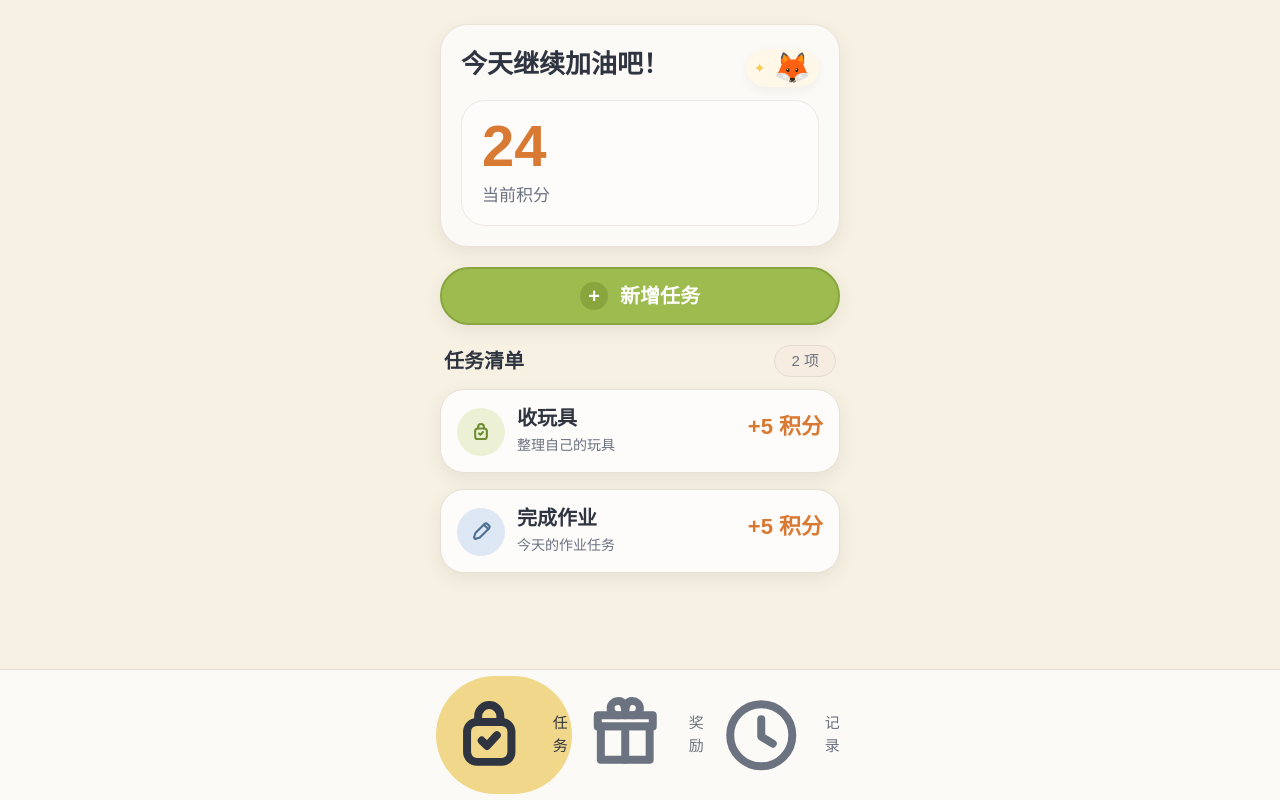
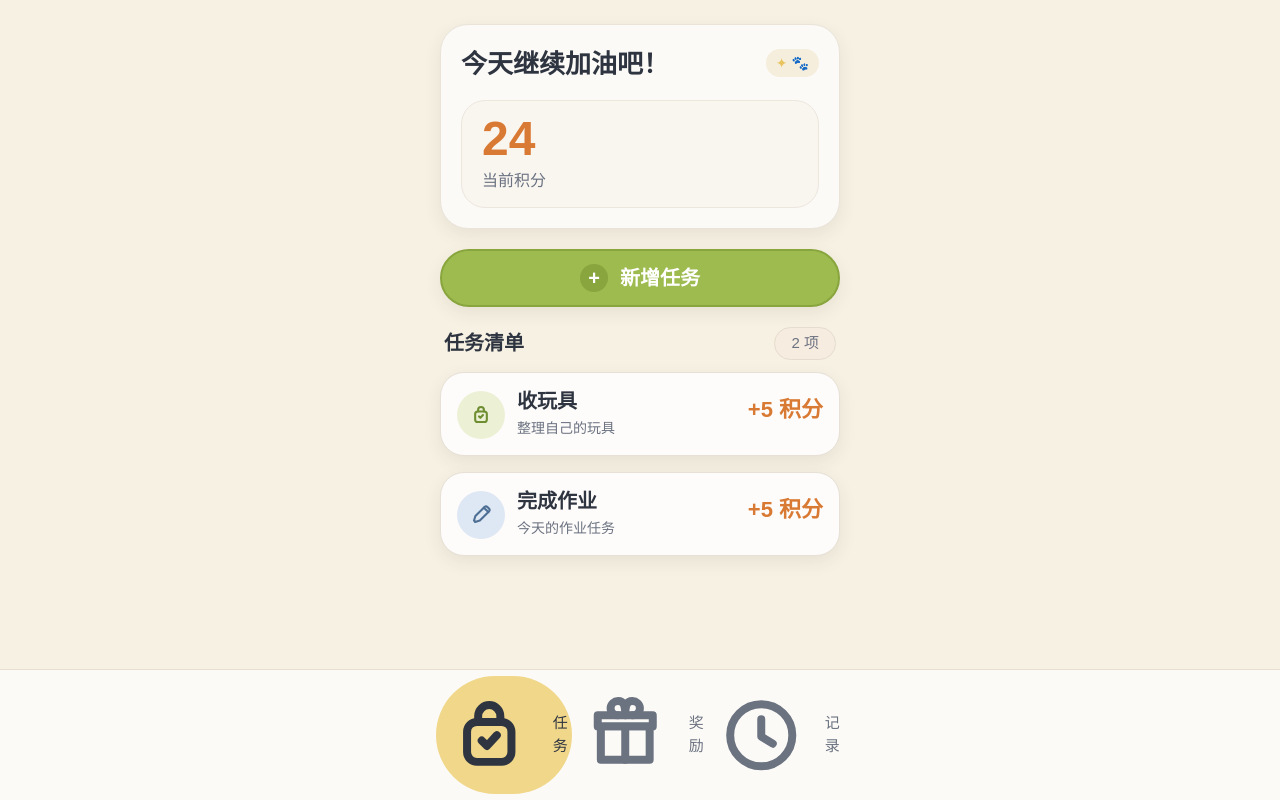
Before and after one commit to mimir518/KidXP, a React (Vite) app: page / in a window 1280 px wide. Built offline with nearby package versions, Linux system fonts and the light colour scheme.

Commit message:
style: tune points header card proportion and accent

```diff
--- a/src/App.jsx
+++ b/src/App.jsx
@@ -124,14 +124,14 @@ export default function App() {
     <main className="mx-auto min-h-screen w-full max-w-md bg-[#F6F1E3] px-6 pb-24 pt-6">
       <section className="relative rounded-[28px] border border-[#E9E3DA] bg-[#FCFAF7] p-5 shadow-[0_6px_18px_rgba(70,57,34,0.08)]">
         <h1 className="text-[26px] font-semibold text-[#2F3540]">今天继续加油吧！</h1>
-        <div className="mt-4 rounded-[24px] border border-[#EEE8E0] bg-[#FEFCFA] px-5 py-4">
-          <p className="text-[58px] font-bold leading-[1] text-[#D97A34]">{totalPoints}</p>
-          <p className="mt-2 text-[17px] text-[#6B7280]">当前积分</p>
+        <div className="mt-4 rounded-[24px] border border-[#ECE6DD] bg-[#F9F6F0] px-5 py-3.5">
+          <p className="text-[48px] font-bold leading-[1] text-[#D97A34]">{totalPoints}</p>
+          <p className="mt-1.5 text-[16px] text-[#6B7280]">当前积分</p>
         </div>
 
-        <div className="pointer-events-none absolute right-5 top-6 flex items-center gap-2 rounded-full bg-[#FFF7E8] px-2 py-1 shadow-[0_4px_10px_rgba(70,57,34,0.06)]">
-          <span className="text-sm text-[#F3CC55]">✦</span>
-          <span className="text-[30px] leading-none">🦊</span>
+        <div className="pointer-events-none absolute right-5 top-6 flex items-center gap-1 rounded-full bg-[#F5EEDC] px-2.5 py-1">
+          <span className="text-sm text-[#E9C45E]">✦</span>
+          <span className="text-sm text-[#88A53E]">🐾</span>
         </div>
       </section>
 
```
